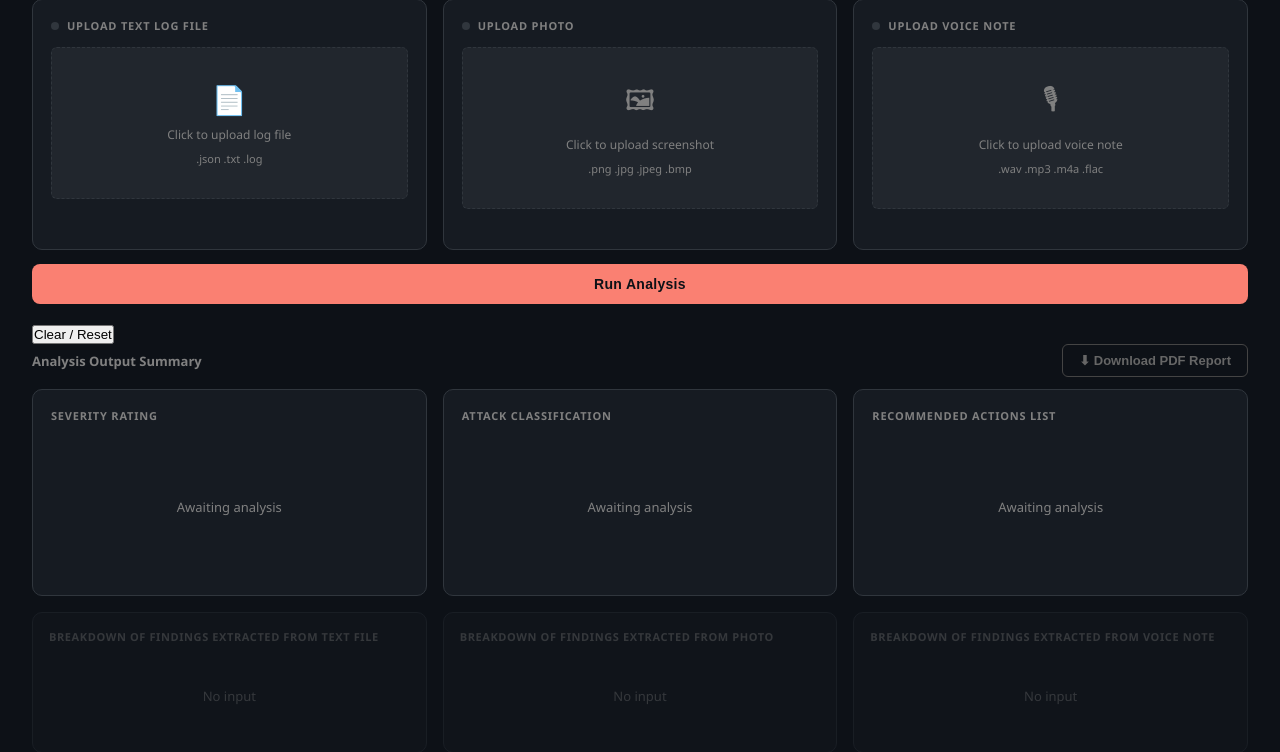
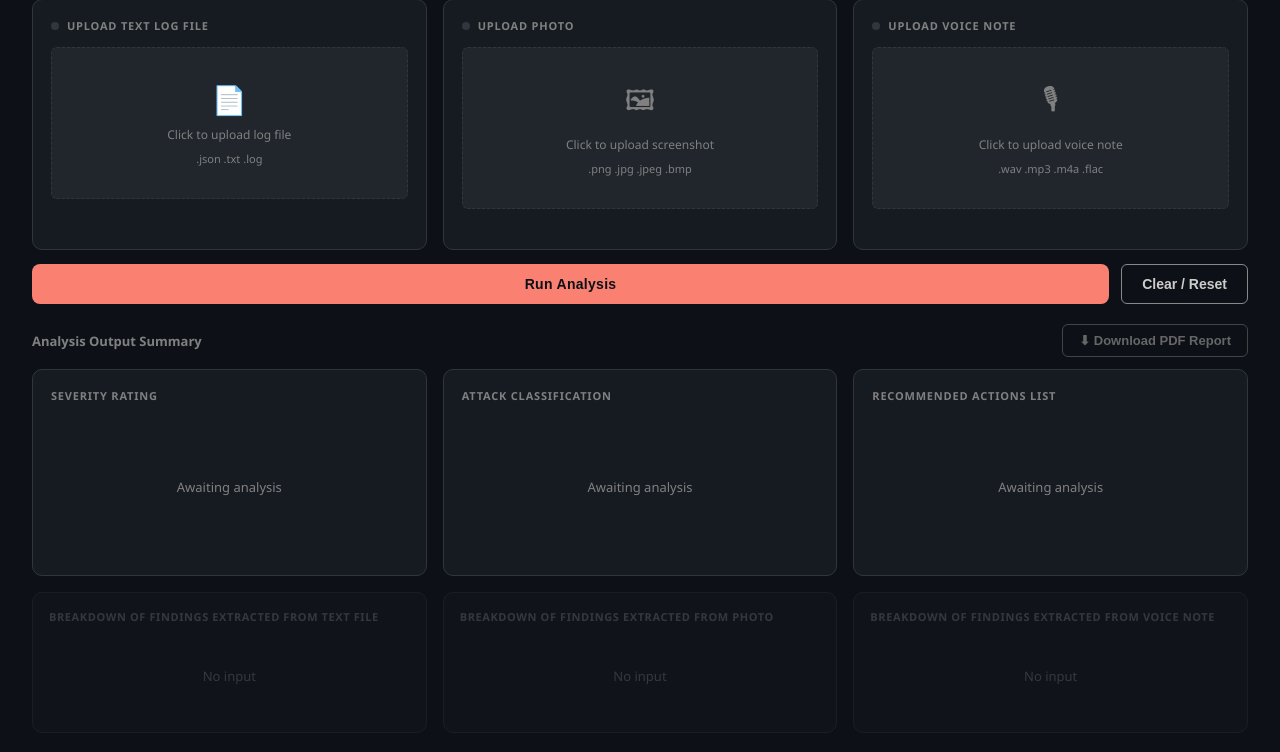
Before and after one commit to Javierpang123/CM3070-FYP-Security-Incident-Triage-Assistant, a Flask app: page / in a window 1280 px wide. Shown: the part 76-828 px from the top of the page. After the commit the page ends 760 px from the top, so only its background shows below. Run offline with Flask 3, Linux system fonts and the light colour scheme.

Commit message:
Updated styling comments in styles.css
Added more detailed comments for each styling block

```diff
--- a/app/static/styles.css
+++ b/app/static/styles.css
@@ -1,10 +1,12 @@
 *, *::before, *::after {box-sizing: border-box; margin: 0; padding: 0;}
 
+/* Root variables for font use in our app */
 :root {
     --font: 'Segoe UI', system-ui, sans-serif;
     --mono-font: 'Consolas', 'Courier New', monospace;
 }
 
+/* Main body styling */
 body {
     background: #0d1117;
     color: white;
@@ -40,6 +42,7 @@ body {
     padding: 18px;
 }
 
+/* Card title styling */
 .card-title {
     font-size: 11px;
     font-weight: 600;
@@ -52,6 +55,7 @@ body {
     gap: 8px;
 }
 
+/* Dot indicator styling */
 .dot {
     width: 8px;
     height: 8px;
@@ -60,13 +64,16 @@ body {
     flex-shrink: 0;
 }
 
+/* Dot indicator active state styling */
 .dot.active {
     background: green;
 }
 
 /* ------------------------------------------------------------------ */
-/* Row 1 — Three input panels
+/* Row 1 - Three input panels
 /* ------------------------------------------------------------------ */
+
+/* Input row layout */
 .input-row {
     display: grid;
     grid-template-columns: repeat(3, 1fr);
@@ -74,6 +81,7 @@ body {
     margin-bottom: 14px;
 }
 
+/* Text styling for input panels */
 textarea {
     width: 100%;
     background: #21262d;
@@ -93,10 +101,12 @@ textarea:focus {
     border-color: salmon;
 }
 
+/* File input wrapper styling */
 .file-input-wrapper {
     position: relative;
 }
 
+/* File input label styling */
 .file-label {
     display: flex;
     flex-direction: column;
@@ -115,15 +125,18 @@ textarea:focus {
     min-height: 140px;
 }
 
+/* File input labell hover state styling */
 .file-label:hover {
     border-color: salmon;
     background: #1c2128;
 }
 
+/* File input label icon styling */
 .file-label .icon {
     font-size: 28px;
 }
 
+/* File input styling to make it invisible but still can click */
 input[type="file"] {
     position: absolute;
     inset: 0;
@@ -133,6 +146,7 @@ input[type="file"] {
     height: 100%;
 }
 
+/* File name display text styling */
 .file-name {
     font-size: 11px;
     color: green;
@@ -142,10 +156,19 @@ input[type="file"] {
 }
 
 /* ------------------------------------------------------------------ */
-/* Run button
+/* Run and reset button styling
 /* ------------------------------------------------------------------ */
+
+/* Button row layout */
+.button-row {
+    display: flex;
+    gap: 12px;
+    margin-bottom: 20px;
+}
+
+/* Run button styling */
 #submit-btn {
-    width: 100%;
+    flex: 1;
     padding: 12px;
     background: salmon;
     color: #0d1117;
@@ -156,16 +179,47 @@ input[type="file"] {
     cursor: pointer;
     letter-spacing: 0.3px;
     transition: opacity 0.15s;
-    margin-bottom: 20px;
 }
 
+/* Run button hover and disabled states */
 #submit-btn:hover {
     opacity: 0.85;
 }
 
+/* Disabled state styling for run button */
 #submit-btn:disabled {
     opacity: 0.4;
     cursor: not-allowed;
+}
+
+/* Clear all button styling */
+.reset-btn {
+    background: transparent;
+    border: 1px solid #888;
+    color: #ccc;
+    padding: 10px 20px;
+    border-radius: 6px;
+    font-size: 14px;
+    font-weight: 600;
+    cursor: pointer;
+    white-space: nowrap;
+    transition: background 0.15s ease, color 0.15s ease;
+}
+
+/* Clear all button hover state */
+.reset-btn:hover {
+    background: #333;
+    color: #fff;
+}
+
+/* Tactic explanation styling */
+.tactic-explanation,
+.mod-tactic-explanation {
+    font-size: 12px;
+    color: #999;
+    margin-top: 6px;
+    margin-bottom: 14px;
+    line-height: 1.4;
 }
 
 /* ------------------------------------------------------------------ */
@@ -181,22 +235,24 @@ input[type="file"] {
     gap: 8px;
 }
 
+/* Dot indicator styling for section heading */
 .section-heading .dot {
     background: #30363d;
 }
 
+/* Dot indicator active state styling for section heading */
 .section-heading .dot.active {
     background: green;
 }
 
-/* Layout for the Analysis Output Summary heading + download button */
+/* Layout for the Analysis Output Summary heading abd download button */
 .section-heading-row {
     display: flex;
     align-items: center;
     justify-content: space-between;
 }
 
-/* PDF download button */
+/* PDF download button styling */
 .download-btn {
     background: transparent;
     border: 1px solid #ff6b6b;
@@ -209,21 +265,21 @@ input[type="file"] {
     transition: background 0.15s ease, color 0.15s ease;
 }
 
+/* PDF download button hover state */
 .download-btn:hover:not(:disabled) {
     background: #ff6b6b;
     color: #0a0a0a;
 }
 
+/* Disabled state styling for PDF download button */
 .download-btn:disabled {
     border-color: #444;
     color: #666;
     cursor: not-allowed;
 }
 
-
-
 /* ------------------------------------------------------------------ */
-/* Row 2 — Main output: severity | attack | actions                    */
+/* Row 2 - Main output: severity | attack | actions                    */
 /* ------------------------------------------------------------------ */
 .output-row {
     display: grid;
@@ -232,7 +288,7 @@ input[type="file"] {
     margin-bottom: 16px;
 }
 
-/* Severity card */
+/* Severity card styling */
 .severity-number {
     font-size: 64px;
     font-weight: 800;
@@ -240,18 +296,21 @@ input[type="file"] {
     margin-bottom: 4px;
 }
 
+/* Severity slash styling that separates the severity number from the label */
 .severity-slash {
     font-size: 28px;
     font-weight: 400;
     color: gray;
 }
 
+/* Severity label styling */
 .severity-label-text {
     font-size: 12px;
     color: gray;
     margin-top: 8px;
 }
 
+/* Severity color coding based on severity level */
 .sev-1 {
     color: green;
 }
@@ -272,10 +331,12 @@ input[type="file"] {
     color: red;
 }
 
+/* Confidence bar styling */
 .confidence-bar-wrap {
     margin-top: 14px;
 }
 
+/* Confidence bar label styling */
 .confidence-bar-wrap .conf-labels {
     display: flex;
     justify-content: space-between;
@@ -284,6 +345,7 @@ input[type="file"] {
     margin-bottom: 5px;
 }
 
+/* Confidence bar container styling */
 .confidence-bar {
     height: 6px;
     background: #21262d;
@@ -291,6 +353,7 @@ input[type="file"] {
     overflow: hidden;
 }
 
+/* Confidence bar fill styling like gradient and transition effect */
 .confidence-fill {
     height: 100%;
     border-radius: 4px;
@@ -298,7 +361,7 @@ input[type="file"] {
     transition: width 0.4s ease;
 }
 
-/* Attack card */
+/* Attack classification card styling */
 .attack-name {
     font-size: 18px;
     font-weight: 700;
@@ -307,6 +370,7 @@ input[type="file"] {
     line-height: 1.3;
 }
 
+/* MITRE ATT&CK chip styling */
 .mitre-chip {
     display: inline-block;
     background: navy;
@@ -318,6 +382,7 @@ input[type="file"] {
     margin-bottom: 14px;
 }
 
+/* Entity list styling for displaying entities in a flex layout */
 .entity-list {
     display: flex;
     flex-wrap: wrap;
@@ -325,6 +390,7 @@ input[type="file"] {
     margin-top: 10px;
 }
 
+/* Entity tag styling for individual entities */
 .entity-tag {
     background: #21262d;
     border: 1px solid #30363d;
@@ -335,6 +401,7 @@ input[type="file"] {
     color: gray;
 }
 
+/* Sub-label styling for small text things */
 .sub-label {
     font-size: 10px;
     font-weight: 600;
@@ -344,12 +411,13 @@ input[type="file"] {
     margin-bottom: 6px;
 }
 
-/* Actions card */
+/* Recommendations action card styling */
 .actions-list {
     list-style: none;
     counter-reset: actions;
 }
 
+/* Recommendations action item styling for individual actions in the list */
 .actions-list li {
     counter-increment: actions;
     padding: 8px 10px 8px 14px;
@@ -363,6 +431,7 @@ input[type="file"] {
     gap: 8px;
 }
 
+/* Recommendations action item number styling */
 .actions-list li::before {
     content: counter(actions) ".";
     color: salmon;
@@ -373,12 +442,15 @@ input[type="file"] {
 /* ------------------------------------------------------------------ */
 /* Row 3 — Modality breakdown                                           */
 /* ------------------------------------------------------------------ */
+
+/* Modality breakdown row layout */
 .breakdown-row {
     display: grid;
     grid-template-columns: repeat(3, 1fr);
     gap: 16px;
 }
 
+/* Modality breakdown cell styling */
 .breakdown-cell {
     background: #161b22;
     border: 1px solid #30363d;
@@ -386,10 +458,12 @@ input[type="file"] {
     padding: 16px;
 }
 
+/* Modality breakdown cell inactive state styling */
 .breakdown-cell.inactive {
     opacity: 0.35;
 }
 
+/* Modality breakdown cell header layout */
 .mod-header {
     display: flex;
     align-items: center;
@@ -397,10 +471,12 @@ input[type="file"] {
     margin-bottom: 12px;
 }
 
+/* Modality breakdown cell icon styling */
 .mod-icon {
     font-size: 18px;
 }
 
+/* Modality breakdown cell name styling */
 .mod-name {
     font-size: 11px;
     font-weight: 700;
@@ -410,6 +486,7 @@ input[type="file"] {
     color: gray;
 }
 
+/* Modality breakdown cell confidence number styling */
 .mod-confidence {
     font-size: 26px;
     font-weight: 700;
@@ -417,6 +494,7 @@ input[type="file"] {
     margin-bottom: 4px;
 }
 
+/* Modality breakdown cell tactic text styling */
 .mod-tactic {
     font-size: 11px;
     color: gray;
@@ -426,11 +504,13 @@ input[type="file"] {
     text-overflow: ellipsis;
 }
 
+/* Modality breakdown cell weight text styling */
 .mod-weight {
     font-size: 11px;
     color: yellow;
 }
 
+/* Modality breakdown cell summary text styling */
 .mod-summary {
     font-size: 11px;
     color: gray;
@@ -454,11 +534,13 @@ input[type="file"] {
     gap: 8px;
 }
 
+/* Placeholder icon styling */
 .placeholder .icon {
     font-size: 28px;
     opacity: 0.3;
 }
 
+/* Error box text styling */
 .error-box {
     background: #2e1414;
     border: 1px solid red;
@@ -468,6 +550,7 @@ input[type="file"] {
     font-size: 12px;
 }
 
+/* Warning box text styling */
 .warning-box {
     background: #2e2a14;
     border: 1px solid yellow;
@@ -478,6 +561,7 @@ input[type="file"] {
     margin-bottom: 8px;
 }
 
+/* Spinner styling for loading state */
 .spinner {
     display: inline-block;
     width: 14px;
@@ -490,6 +574,7 @@ input[type="file"] {
     margin-right: 6px;
 }
 
+/* Spinner animation keyframes for rotation */
 @keyframes spin {
     to {
         transform: rotate(360deg);
```
